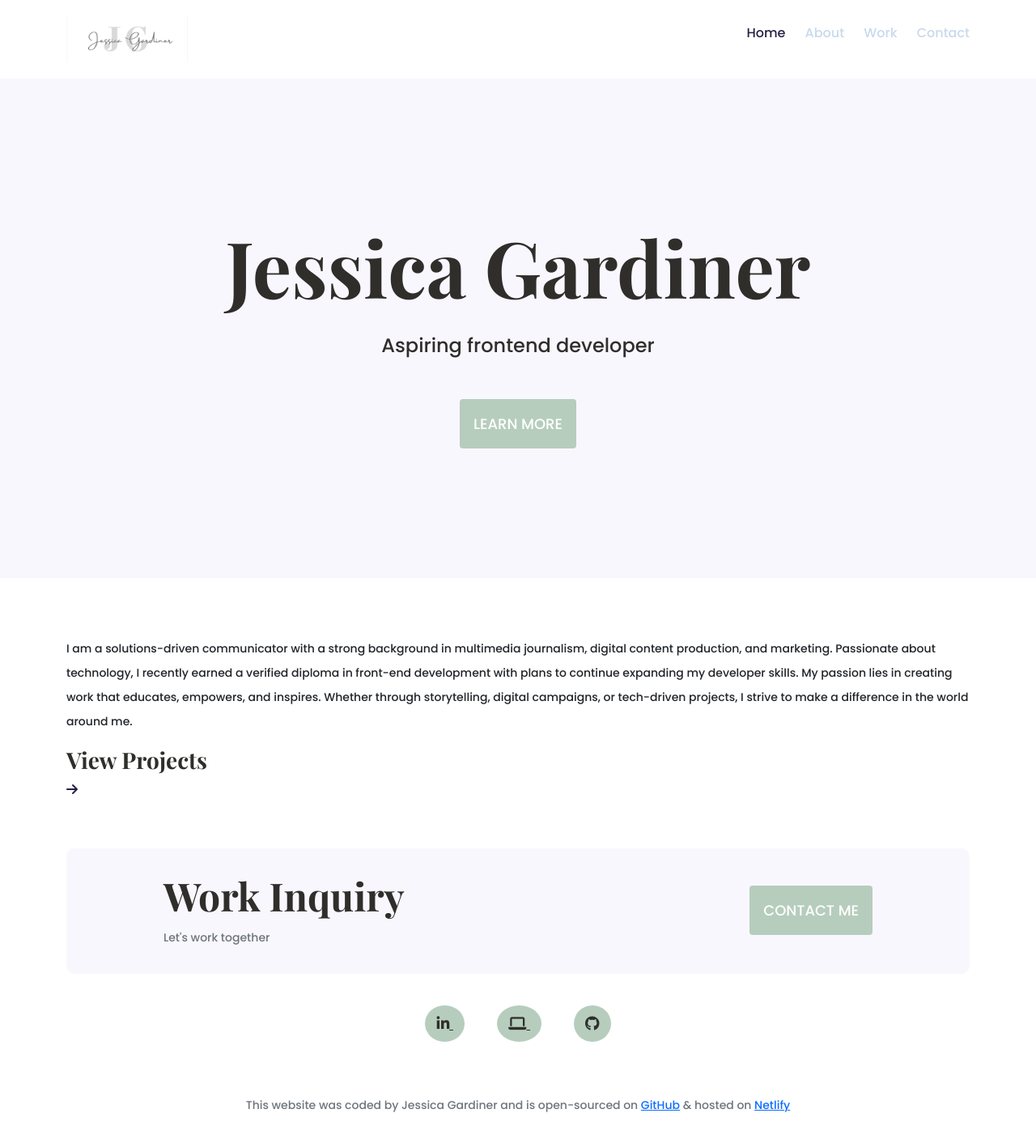
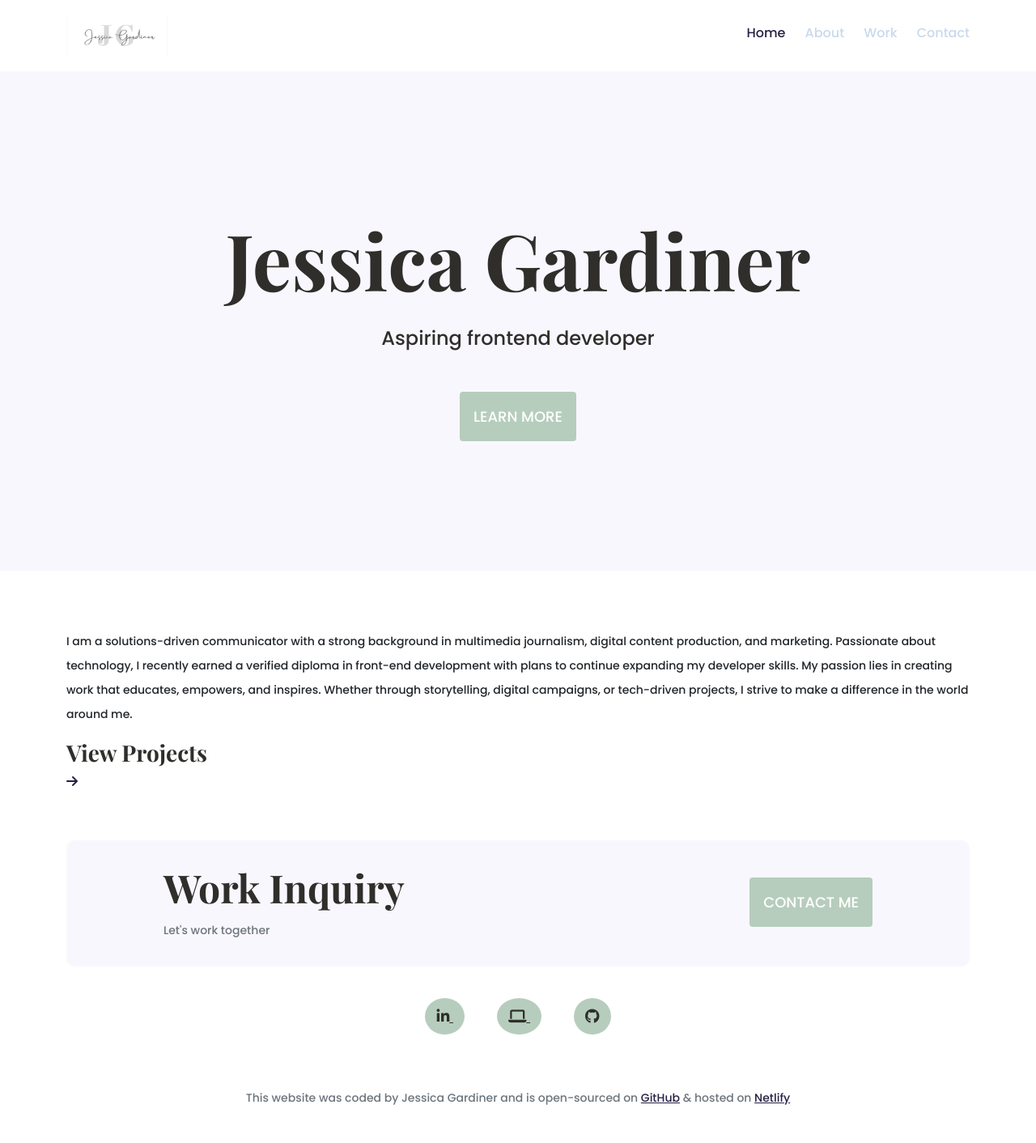
Before and after one commit to JesGardiner/portfolio-project, a plain HTML site: page index.html in a window 1280 px wide. Shown: the whole page at 81% size. Drawn offline with nearby package versions, Linux system fonts and the light colour scheme.

Commit message:
Adjusted HTML and CSS

```diff
--- a/index.html
+++ b/index.html
@@ -91,9 +91,11 @@ My passion lies in creating work that educates, empowers, and inspires. Whether
             </a>
           </div>
           </br>
+          <div class="author">
           <p class="text-center text-muted mt-5">
             This website was coded by Jessica Gardiner and is open-sourced on <a href="https://github.com/JesGardiner">GitHub</a> & hosted on <a href="https://app.netlify.com/teams/jesgardiner/sites?creator=me">Netlify</a>
           </p>
+      </div>
       </footer>
     </div>
   </body>
--- a/styles/portfolio.css
+++ b/styles/portfolio.css
@@ -41,7 +41,7 @@ p {
 }
 
 .logo {
-  max-width: 150px;
+  max-width: 125px;
 }
 
 nav {
@@ -118,6 +118,10 @@ footer .social-links a {
 footer .social-links a:hover {
   color: white;
   background: var(--branding-color);
+}
+
+.author a {
+  color: var(--branding-color);
 }
 
 .hero {
```
Also changed, not shown: about.html (+2 -0 lines), contact.html (+0 -2 lines), work.html (+5 -2 lines).
